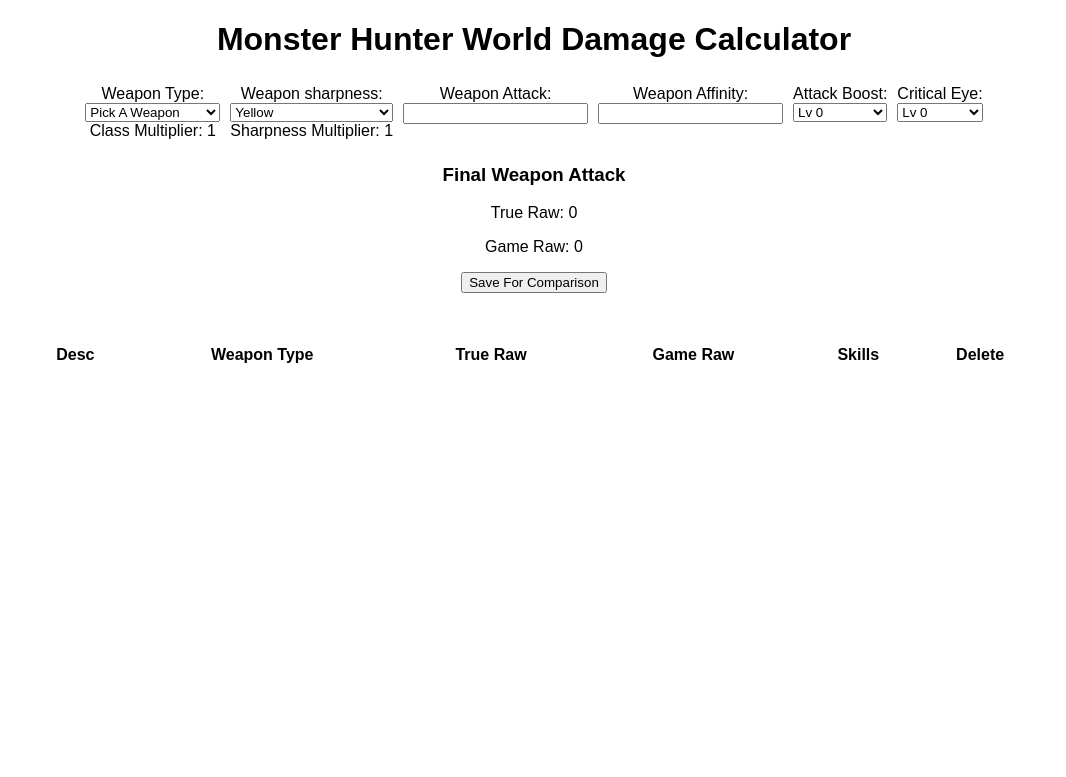
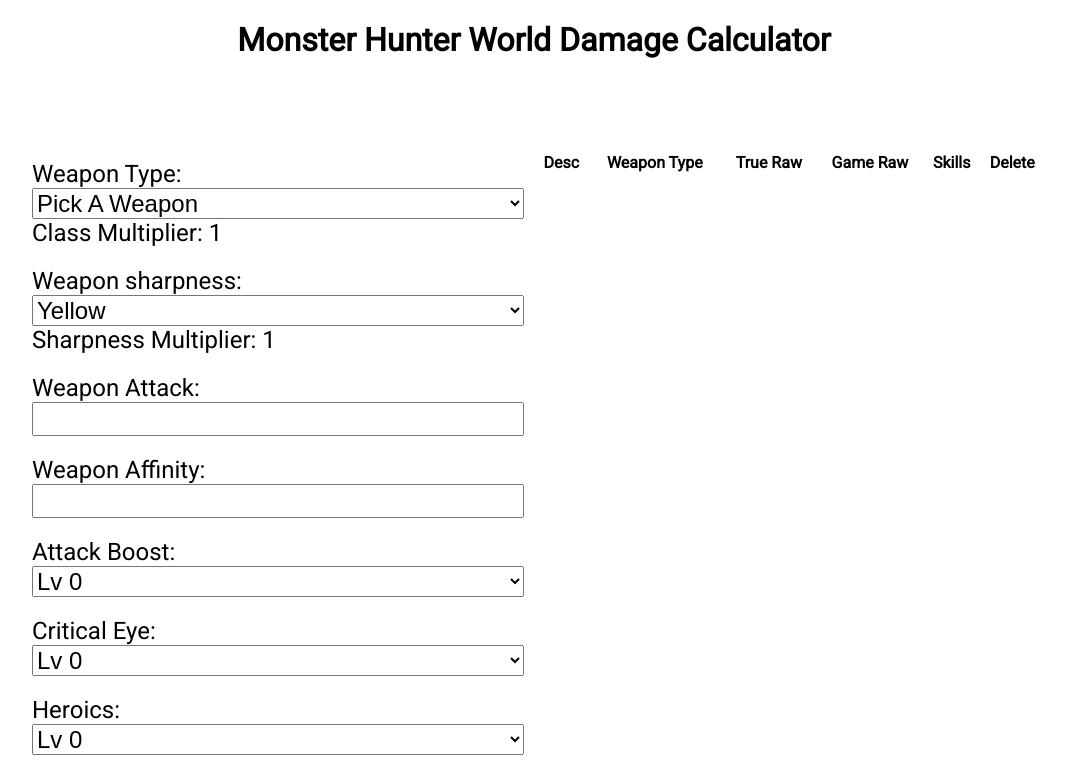
Before and after one commit to TrentWest7190/MHW-Calc, a React (Create React App) app: page / in a window 1280 px wide. Shown: the top 777 px of the page, without its empty margins (106-1172 px from the left). Built offline with nearby package versions, Linux system fonts and the light colour scheme.

Commit message:
V0.2 New layout, added Weakness Exploit and Heroics skills

```diff
--- a/public/index.html
+++ b/public/index.html
@@ -10,6 +10,7 @@
     -->
     <link rel="manifest" href="%PUBLIC_URL%/manifest.json">
     <link rel="shortcut icon" href="%PUBLIC_URL%/favicon-96x96.png">
+    <link href="https://fonts.googleapis.com/css?family=Roboto" rel="stylesheet">
     <!--
       Notice the use of %PUBLIC_URL% in the tags above.
       It will be replaced with the URL of the `public` folder during the build.
--- a/src/App.css
+++ b/src/App.css
@@ -1,11 +1,21 @@
 .App {
+  width: 80%;
+  margin: auto;
+  display: grid;
+  grid-template-rows: 150px auto;
+  grid-template-columns: 50% 50%;
+  grid-template-areas:
+    "header header"
+    "calc save-table";
+}
+
+.app-header {
+  grid-area: header;
   text-align: center;
 }
 
 .save-table {
-  display: flex;
-  justify-content: center;
-  margin-top: 50px;
+  grid-area: save-table;
 }
 
 .save-table-skill-cell {
@@ -14,15 +24,35 @@
 }
 
 .save-table > table {
-  width: 80%;
+  width: 100%;
+  text-align: center;
 }
 
 .save-table-body tr:nth-child(odd){
   background-color: lightblue;
 }
 
+.calc {
+  grid-area: calc;
+  display: flex;
+  flex-direction: column;
+  font-size: 1.5em;
+}
+
+.calc select {
+  font-size: 1em;
+}
+
+.calc input {
+  font-size: 1em;
+}
+
 .calc > label {
-  margin: 5px;
+  margin: 10px;
   display: flex;
   flex-direction: column;
 }
+
+.calc-results {
+  text-align: center;
+}
--- a/src/App.js
+++ b/src/App.js
@@ -1,12 +1,12 @@
 import React, { Component } from 'react';
 import { weaponTypes, sharpness } from './weaponData';
-import { attackBoost, criticalEye } from './skillData';
 import { BigNumber } from 'bignumber.js';
+import SkillSelect from './SkillSelect';
 import './App.css';
 
 class App extends Component {
-  constructor () {
-    super()
+  constructor (props) {
+    super(props)
     this.state = {
       savedWeapons: [],
       weaponAttack: 0,
@@ -28,6 +28,14 @@
         level: 0,
         affinity: 0
       },
+      weaknessExploit: {
+        level: 0,
+        affinity: 0
+      },
+      heroics: {
+        level: 0,
+        attackMulti: 0
+      },
       trueValue: 0,
       finalValue: 0
     }
@@ -36,6 +44,8 @@
     this.handleWeaponSharpness = this.handleSelectChange('weaponSharpness').bind(this)
     this.handleAttackBoost = this.handleSelectChange('attackBoost').bind(this)
     this.handleCriticalEye = this.handleSelectChange('criticalEye').bind(this)
+    this.handleWeaknessExploit = this.handleSelectChange('weaknessExploit').bind(this)
+    this.handleHeroics = this.handleSelectChange('heroics').bind(this)
 
     this.handleWeaponAttack = this.handleInputChange('weaponAttack').bind(this)
     this.handleWeaponAffinity = this.handleInputChange('weaponAffinity').bind(this)
@@ -93,9 +103,11 @@
 
   calculateFinalValue (state) {
     const trueRaw = new BigNumber(state.weaponAttack).dividedBy(state.weaponType.value)
-    const finalAttack = trueRaw.plus(state.attackBoost.attack)
+    const attackBoostedRaw = trueRaw.plus(state.attackBoost.attack)
+    const heroicAttack = trueRaw.multipliedBy(state.heroics.attackMulti)
+    const finalAttack = attackBoostedRaw.plus(heroicAttack)
     const affinityAsAPercent = new BigNumber(state.weaponAffinity).dividedBy(100)
-    const finalAffinity = new BigNumber(state.attackBoost.affinity).plus(state.criticalEye.affinity).plus(affinityAsAPercent)
+    const finalAffinity = new BigNumber(state.attackBoost.affinity).plus(state.criticalEye.affinity).plus(state.weaknessExploit.affinity).plus(affinityAsAPercent)
     const absoluteAffinity = finalAffinity.abs()
     const nonAffinity = new BigNumber(1).minus(absoluteAffinity)
     const affinityMultiplier = finalAffinity > 0 ? new BigNumber(1.25) : new BigNumber(.75)
@@ -109,9 +121,10 @@
   }
 
   render() {
+    console.log(this.props)
     return (
       <div className="App">
-        <h1>Monster Hunter World Damage Calculator</h1>
+        <h1 className="app-header">Monster Hunter World Damage Calculator</h1>
         <div className="calc" style={{ display: 'flex', justifyContent: 'center'}}>
           <label>
             Weapon Type:
@@ -133,23 +146,21 @@
           <label>
             Weapon Affinity:<input onChange={this.handleWeaponAffinity} type="number"/>
           </label>
-          <label>
-            Attack Boost:
-            <select onChange={this.handleAttackBoost}>
-              { attackBoost.map(atk => (<option data-value={JSON.stringify(atk)} key={atk.level}>Lv {atk.level}</option>))}
-            </select>
-          </label>
-          <label>
-            Critical Eye:
-            <select onChange={this.handleCriticalEye}>
-              { criticalEye.map(crit => (<option data-value={JSON.stringify(crit)} key={crit.level}>Lv {crit.level}</option>))}
-            </select>
-          </label>
+          {Object.keys(this.props.skillData).map((skillName) => (
+            <SkillSelect
+              key={skillName}
+              handleChange={this.handleSelectChange(skillName)}
+              skillData={this.props.skillData[skillName]}
+            />
+          ))}
+          <div className="calc-results">
+            <h3>Final Weapon Attack</h3>
+            <p>True Raw: {Math.round(new BigNumber(this.state.finalValue).dividedBy(this.state.weaponType.value).toNumber())}</p>
+            <p>Game Raw: {Math.round(this.state.finalValue)}</p>
+            <button onClick={this.handleSave}>Save For Comparison</button>
+          </div>
         </div>
-        <h3>Final Weapon Attack</h3>
-        <p>True Raw: {Math.round(new BigNumber(this.state.finalValue).dividedBy(this.state.weaponType.value).toNumber())}</p>
-        <p>Game Raw: {Math.round(this.state.finalValue)}</p>
-        <button onClick={this.handleSave}>Save For Comparison</button>
+
         <div className="save-table">
           <table>
             <thead>
--- /dev/null
+++ b/src/SkillSelect.js
@@ -0,0 +1,15 @@
+import React from 'react'
+
+const SkillSelect = (props) => {
+    return (
+        <label>
+            {props.skillData.name}:
+            <select onChange={props.handleChange}>
+              { props.skillData.data.map(skill => (<option data-value={JSON.stringify(skill)} key={skill.level}>Lv {skill.level}</option>)) }
+            </select>
+        </label>
+
+    )
+}
+
+export default SkillSelect
--- a/src/index.css
+++ b/src/index.css
@@ -1,5 +1,5 @@
 body {
   margin: 0;
   padding: 0;
-  font-family: sans-serif;
+  font-family: 'Roboto', sans-serif;
 }
--- a/src/index.js
+++ b/src/index.js
@@ -3,6 +3,7 @@
 import './index.css';
 import App from './App';
 import registerServiceWorker from './registerServiceWorker';
+import * as skillData from './skillData';
 
-ReactDOM.render(<App />, document.getElementById('root'));
+ReactDOM.render(<App skillData={skillData}/>, document.getElementById('root'));
 registerServiceWorker();
--- a/src/skillData.js
+++ b/src/skillData.js
@@ -1,5 +1,21 @@
 import { BigNumber } from 'bignumber.js';
 
-export const attackBoost = Array.from({ length: 8}, (x, i) => ({ level: i, attack: i * 3, affinity: i >= 4 ? .05 : 0}))
+export const attackBoost = {
+    name: 'Attack Boost',
+    data: Array.from({ length: 8 }, (x, i) => ({ level: i, attack: i * 3, affinity: i >= 4 ? .05 : 0}))
+}
 
-export const criticalEye = Array.from({ length: 8}, (x, i) => ({ level: i, affinity: i <= 2 ? i * .03 : new BigNumber(i-1).multipliedBy(.05).toNumber()}))
+export const criticalEye = {
+    name: 'Critical Eye',
+    data: Array.from({ length: 8 }, (x, i) => ({ level: i, affinity: i <= 2 ? i * .03 : new BigNumber(i-1).multipliedBy(.05).toNumber()}))
+}
+
+export const weaknessExploit = {
+    name: 'Weakness Exploit',
+    data: Array.from({ length: 4 }, (x, i) => ({ level: i, affinity: i <= 2 ? i *.15 : .5}))
+}
+
+export const heroics = {
+    name: 'Heroics',
+    data: Array.from({ length: 6 }, (x, i) => ({ level: i, attackMulti: i <= 4 ? new BigNumber(i).multipliedBy(.05).toNumber() : .3}))
+}
```
Also changed, not shown: 1 other file (tests, documents, lock files or other folders).
